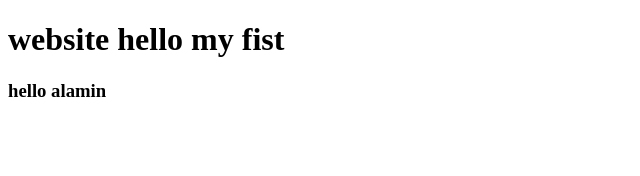
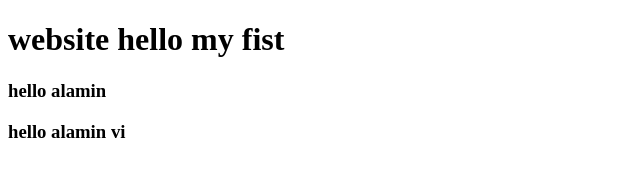
Before and after one commit to alaminvi/my-website, a plain HTML site: page index.html in a window 1280 px wide. Shown: the whole page, without its empty margins (0-640 px from the left). Drawn offline with Linux system fonts and the light colour scheme.

Commit message:
Update index.html

```diff
--- a/index.html
+++ b/index.html
@@ -9,5 +9,6 @@
 <body>
     <h1>website hello my fist </h1>
     <h3>hello alamin</h3>
+    <h3>hello alamin vi</h3>
 </body>
 </html>
```
